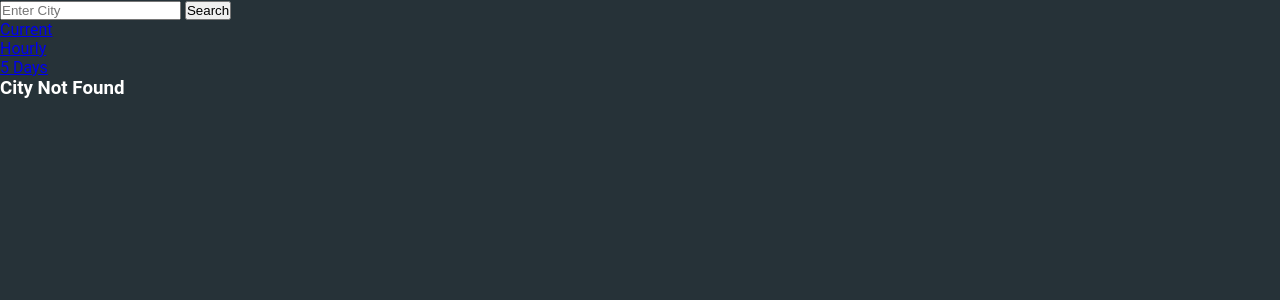
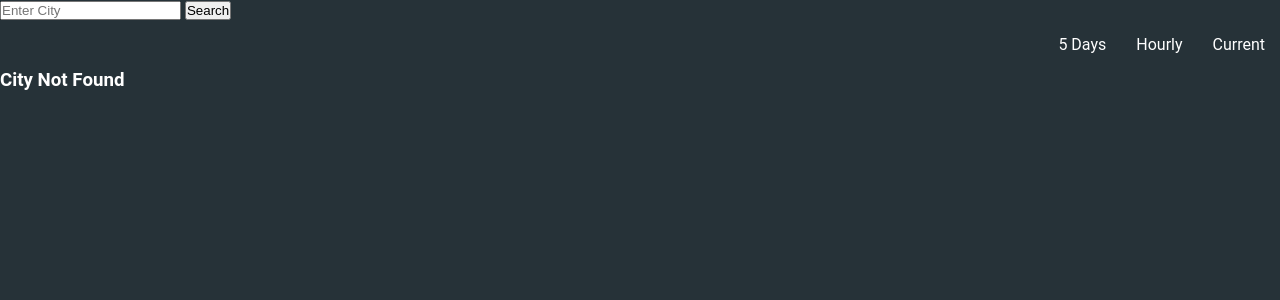
Before and after one commit to hasibulhasanjoy/Real-Time-Weather-, a Django app: page / in a window 1280 px wide. Shown: the top 300 px of the page. Run offline with Django 5.2, Linux system fonts and the light colour scheme; data that the repository does not hold is empty.

Commit message:
nav bar modified

```diff
--- a/Static/styles/style.css
+++ b/Static/styles/style.css
@@ -21,6 +21,26 @@ body {
   border-radius: 10px;
   margin: 10px;
   background-color: aqua;
+}
+
+.navbar ul {
+  list-style-type: none;
+  padding: 0px;
+  margin: 0px;
+  overflow: hidden;
+}
+.navbar a {
+  color: white;
+  text-decoration: none;
+  padding: 15px;
+  display: block;
+  text-align: center;
+}
+.navbar a:hover {
+  background-color: hsl(0, 0%, 10%);
+}
+.navbar li {
+  float: right;
 }
 /* template code */
 @import url(https://fonts.googleapis.com/css?family=Roboto:400,500,700,900,300);
--- a/Templates/Main.html
+++ b/Templates/Main.html
@@ -13,7 +13,7 @@
       <input type="text" name="city" placeholder="Enter City" />
       <button type="submit" class="btn">Search</button>
     </form>
-    <nav>
+    <nav class="navbar">
       <ul>
         <li><a href='{% url "home" %}'>Current</a></li>
         <li><a href='{% url "hourly" %}'>Hourly</a></li>
```
